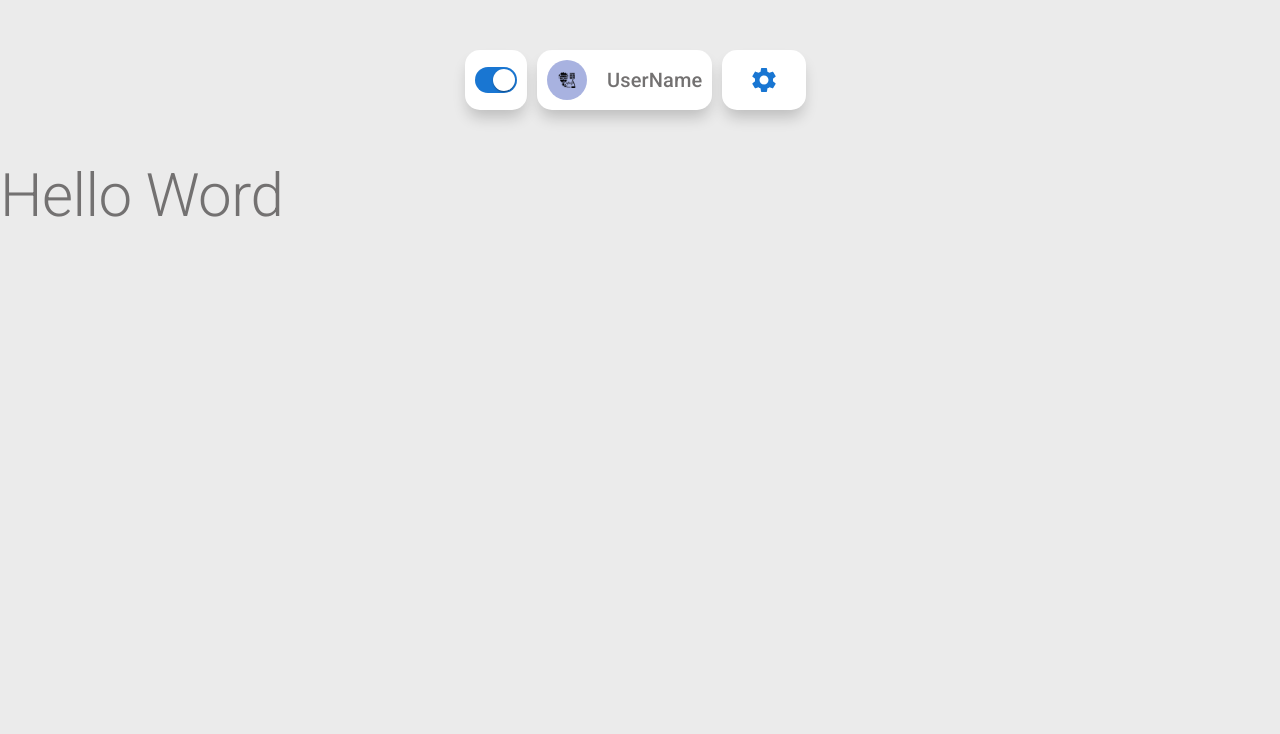
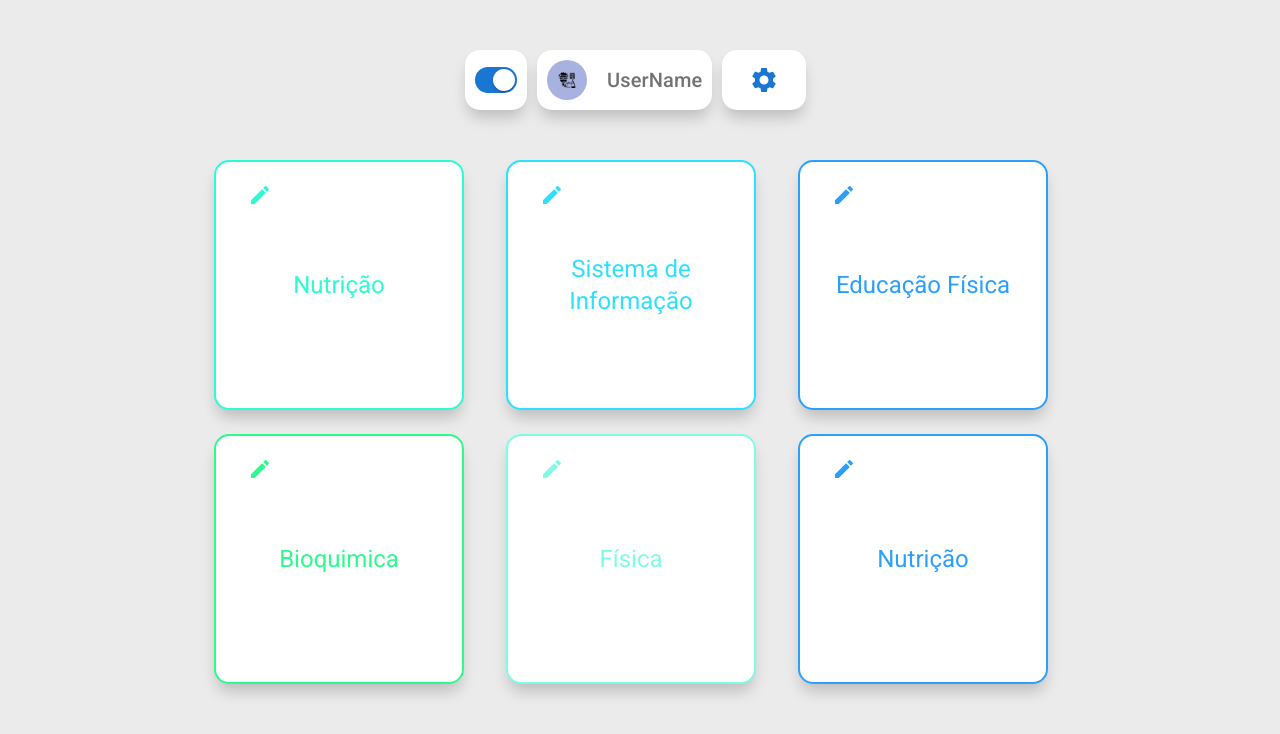
Before and after one commit to daviBorges2003/React-Project, a React (Create React App) app: page / in a window 1280 px wide. Shown: the top 734 px of the page. Built offline with nearby package versions, Linux system fonts and the light colour scheme.

Commit message:
packageTools

```diff
--- a/package.json
+++ b/package.json
@@ -14,6 +14,7 @@
     "@testing-library/user-event": "^13.5.0",
     "react": "^18.2.0",
     "react-dom": "^18.2.0",
+    "react-router-dom": "^6.23.0",
     "react-scripts": "5.0.1",
     "styled-components": "^6.1.8",
     "web-vitals": "^2.1.4"
--- /dev/null
+++ b/src/components/Modal/index.jsx
@@ -0,0 +1,49 @@
+import React from 'react';
+import {
+  Modal, Card, Typography, Fade, Button, Box,
+} from '@mui/material';
+
+import EditIcon from '@mui/icons-material/Edit';
+
+const style = {
+  Padding: '0',
+  position: 'absolute',
+  top: '50%',
+  left: '50%',
+  transform: 'translate(-50%, -50%)',
+  width: 400,
+  bgcolor: 'background.paper',
+  border: '2px solid #000',
+  boxShadow: 24,
+  p: 4,
+};
+
+function ModalCreate({ open, text, close }) {
+  return (
+    <Modal
+      onClose={close}
+      open={open}
+    >
+      <Fade in={open}>
+        <Box sx={style}>
+          <Button
+            onClick={close}
+            variant="text"
+            size="small"
+          >
+            <EditIcon />
+          </Button>
+          <Card sx={{
+            width: '100%',
+            height: '100%',
+          }}
+          >
+            <Typography>{text}</Typography>
+          </Card>
+        </Box>
+      </Fade>
+    </Modal>
+  );
+}
+
+export default ModalCreate;
--- a/src/context/themeContext.js
+++ b/src/context/themeContext.js
@@ -1,4 +1,5 @@
 import React, { useState } from 'react';
+import { Container } from '@mui/material';
 import { ThemeProvider, createTheme } from '@mui/material/styles';
 import CssBaseline from '@mui/material/CssBaseline';
 import Header from '../components/Header';
@@ -64,7 +65,7 @@ export default function ThemeContext({ children }) {
     >
       <CssBaseline />
       <Header Handle={HandleTheme} />
-      {children}
+      <Container maxWidth="md">{children}</Container>
     </ThemeProvider>
   );
 }
--- a/src/index.js
+++ b/src/index.js
@@ -1,6 +1,15 @@
 import React from 'react';
 import ReactDOM from 'react-dom/client';
 import './index.css';
+
+// eslint-disable-next-line import/no-extraneous-dependencies
+import {
+  createBrowserRouter,
+  createRoutesFromElements,
+  Route,
+  RouterProvider,
+} from 'react-router-dom';
+
 import App from './templates/home/App';
 import reportWebVitals from './reportWebVitals';
 import ThemeContext from './context/themeContext';
@@ -10,11 +19,17 @@ import '@fontsource/roboto/400.css';
 import '@fontsource/roboto/500.css';
 import '@fontsource/roboto/700.css';
 
+const router = createBrowserRouter(
+  createRoutesFromElements(
+    <Route path="/" element={<App />} />,
+  ),
+);
+
 const root = ReactDOM.createRoot(document.getElementById('root'));
 root.render(
   <React.StrictMode>
     <ThemeContext>
-      <App />
+      <RouterProvider router={router} />
     </ThemeContext>
   </React.StrictMode>,
 );
--- a/src/templates/home/App.js
+++ /dev/null
@@ -1,16 +0,0 @@
-import React from 'react';
-import { Typography } from '@mui/material';
-
-function Home() {
-  return (
-    <div style={{
-      width: '100vw',
-      height: '100vh',
-    }}
-    >
-      <Typography variant="h2">Hello Word</Typography>
-    </div>
-  );
-}
-
-export default Home;
--- /dev/null
+++ b/src/templates/home/App.jsx
@@ -0,0 +1,82 @@
+import React, { useState } from 'react';
+import {
+  Card, Typography, Grid, Box,
+  Button,
+} from '@mui/material';
+
+import EditIcon from '@mui/icons-material/Edit';
+import ModalCreate from '../../components/Modal';
+import './styles.css';
+
+import { Degree } from '../../utils/db';
+
+function Home() {
+  const [hover, setHover] = useState(false);
+  const [modal, setModal] = useState(false);
+
+  const HandleOpenModal = () => setModal(true);
+  const HandleCloseModal = () => setModal(false);
+  console.log(hover, modal);
+
+  return (
+    <Box sx={{
+      flexGrow: 1,
+      width: '100%',
+      height: '100%',
+    }}
+    >
+      <Grid container spacing={{ xs: 2, md: 3 }} columns={{ xs: 4, sm: 8, md: 12 }}>
+        {
+            Degree.map((props) => (
+              <Grid key={props.id} item xs={2} sm={4} md={4}>
+                <Card
+                  className="CardEffects"
+                  onMouseOver={() => setHover(true)}
+                  onMouseLeave={() => setHover(false)}
+                  sx={{
+                    position: 'relative',
+                    border: `2px solid ${props.colors}`,
+                    width: '250px',
+                    height: '250px',
+                    display: 'flex',
+                    flexDirection: 'column',
+                    alignItems: 'center',
+                    justifyContent: 'center',
+                  }}
+                >
+                  <Typography
+                    sx={{
+                      textAlign: 'center',
+                    }}
+                    color={props.colors}
+                    variant="h5"
+                  >
+                    {props.Degree_Name}
+                  </Typography>
+                  <Button
+                    onClick={HandleOpenModal}
+                    variant="text"
+                    size="small"
+                    sx={{
+                      borderRadius: '15px',
+                      padding: '5px',
+                      border: 'none',
+                      color: props.colors,
+                      position: 'absolute',
+                      top: '16px',
+                      left: '12px',
+                    }}
+                  >
+                    <EditIcon />
+                    <ModalCreate close={HandleCloseModal} open={modal} text={props.Degree_Name} />
+                  </Button>
+                </Card>
+              </Grid>
+            ))
+          }
+      </Grid>
+    </Box>
+  );
+}
+
+export default Home;
--- /dev/null
+++ b/src/templates/home/styles.css
@@ -0,0 +1,9 @@
+.CardEffects{
+    transition: 0.5s;
+}
+
+.CardEffects:hover{
+    cursor: pointer;
+    transform: scale(1.05);
+    transition: 0.5s;
+}
--- /dev/null
+++ b/src/utils/db.js
@@ -0,0 +1,39 @@
+// eslint-disable-next-line import/prefer-default-export
+export const Degree = [
+  {
+    id: '1',
+    Degree_Name: 'Nutrição',
+    creator: 'Davi Borges',
+    colors: '#2BFCD3',
+  },
+  {
+    id: '2',
+    Degree_Name: 'Sistema de Informação',
+    creator: 'Davi Borges',
+    colors: '#2BE1FC',
+  },
+  {
+    id: '3',
+    Degree_Name: 'Educação Física',
+    creator: 'Davi Borges',
+    colors: '#2B9FFC',
+  },
+  {
+    id: '4',
+    Degree_Name: 'Bioquimica',
+    creator: 'Davi Borges',
+    colors: '#2BFC8B',
+  },
+  {
+    id: '5',
+    Degree_Name: 'Física',
+    creator: 'Davi Borges',
+    colors: '#7FFCE3',
+  },
+  {
+    id: '6',
+    Degree_Name: 'Nutrição',
+    creator: 'Davi Borges',
+    colors: '#2B9FFC',
+  },
+];
```
Also changed, not shown: src/components/GroupButton/index.jsx (added, +20 -0 lines), src/templates/home/App.css (deleted, +0 -8 lines), 1 other file (tests, documents, lock files or other folders).
